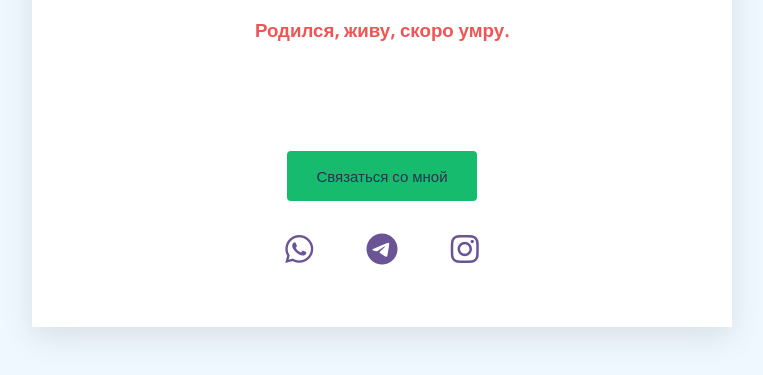
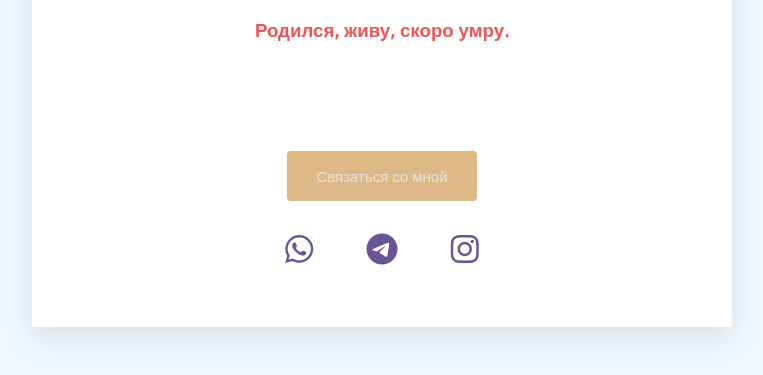
Before and after one commit to Saad-Gazgireev/checkPoint, a plain HTML site: page index.html in a window 1280 px wide. In both pictures the pointer is over the element 640 px from the left and 552 px from the top of the page. Shown: the part 377-752 px from the top of the page, without its empty margins (258-1021 px from the left). Drawn offline with nearby package versions, Linux system fonts and the light colour scheme.

Commit message:
поменял hover на кнопку

```diff
--- a/style.css
+++ b/style.css
@@ -44,8 +44,13 @@ h4{
     text-align: center;
     font-size: 15px;
     padding: 15px 20px;
-    background-color: rgb(23, 187, 110);
+    background-color: rgb(71, 68, 66);
     border-radius: 4px;
+}
+.button:hover{
+    transition: 0.03s;
+    background-color: burlywood;
+    color: #322e53;
 }
 .button a{
     text-decoration: none;
@@ -80,7 +85,3 @@ ul li{
     list-style-type: none;
     line-height: 30px;
 }
-a:hover{
-    transition: 0.03s;
-    color: #322e53;
-}
```
